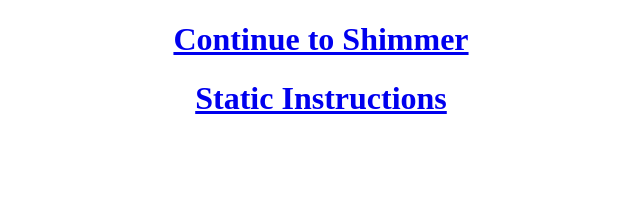
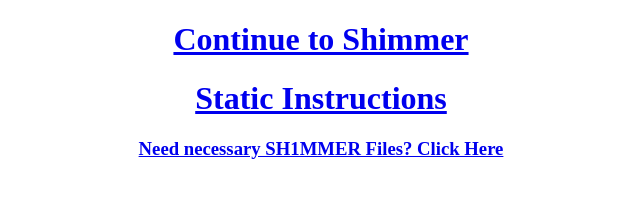
Before and after one commit to ColaCaine/shimmer, a plain HTML site: page index.html in a window 1280 px wide. Shown: the whole page, without its empty margins (319-959 px from the left). Drawn offline with Linux system fonts and the light colour scheme.

Commit message:
Update index.html

```diff
--- a/index.html
+++ b/index.html
@@ -10,6 +10,7 @@
     <h1> </h1>
     <h1><a href = "shimmer.html">Continue to Shimmer</a></h1>
     <h1><a href = "static-shimmer.pdf">Static Instructions</a></h1>
+    <h3><a href = "https://colacaine.github.io/shimmer/resources.txt">Need necessary SH1MMER Files? Click Here</a></h3>
   </body>
 </center>
 </html>
```
